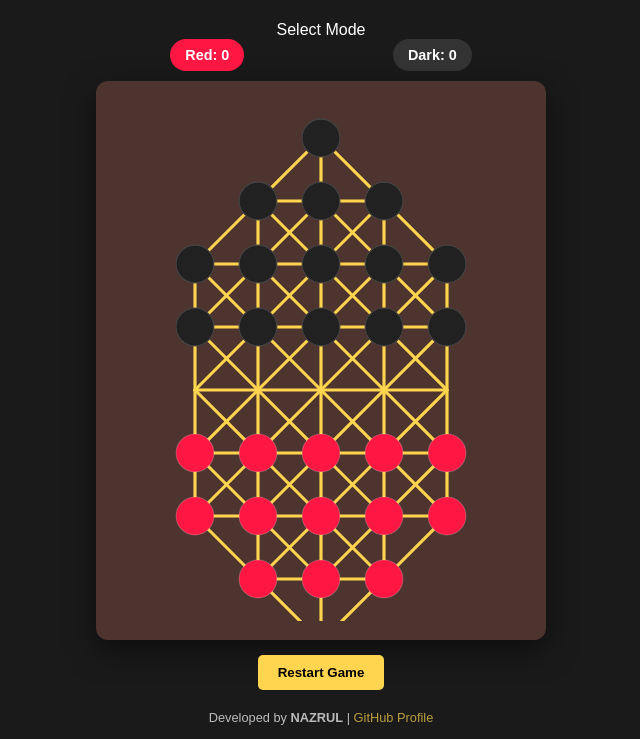
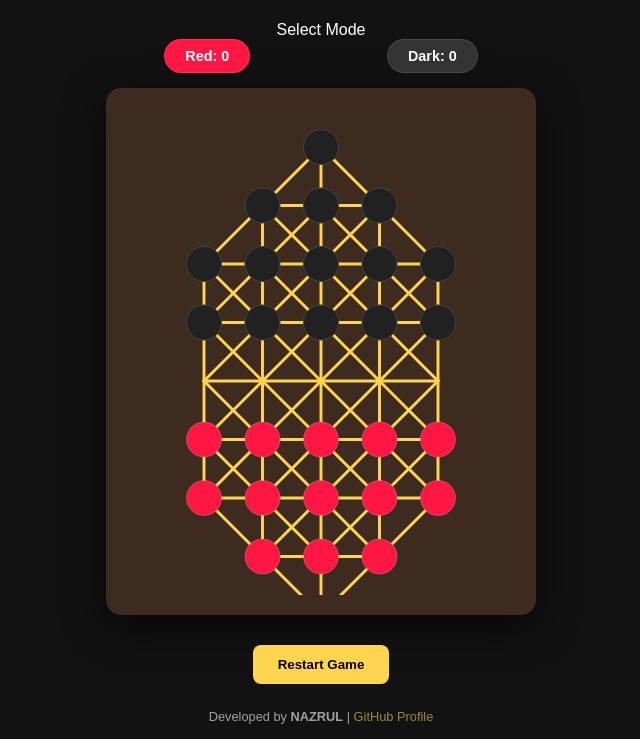
Before and after one commit to Alex000115/game-3, a plain HTML site: page index.html in a window 1280 px wide. Both pictures are taken after a click on the button "Local Multiplayer". Shown: the part 61-800 px from the top of the page, without its empty margins (319-959 px from the left). Drawn offline with Linux system fonts and the light colour scheme.

Commit message:
Update style.css

```diff
--- a/style.css
+++ b/style.css
@@ -1,9 +1,9 @@
 :root {
-    --bg: #1a1a1a;
-    --board: #4e342e;
+    --bg: #121212;
+    --board: #3d2b1f;
     --lines: #ffd54f;
-    --red: #ff1744;
-    --dark: #212121;
+    --p1: #ff1744;
+    --p2: #212121;
 }
 
 body {
@@ -21,29 +21,29 @@ body {
 
 .board-wrapper {
     background: var(--board);
-    padding: 15px;
-    border-radius: 12px;
-    box-shadow: 0 10px 30px rgba(0,0,0,0.5);
+    padding: 20px;
+    border-radius: 15px;
+    box-shadow: 0 10px 40px rgba(0,0,0,0.7);
+    margin: 10px;
 }
 
-svg { width: 100%; height: auto; }
+svg { width: 100%; height: auto; display: block; }
 
 .line { stroke: var(--lines); stroke-width: 3; stroke-linecap: round; }
 
-/* গুটি নড়া বন্ধ করতে transition বাদ দেওয়া হয়েছে */
 .bead { cursor: pointer; stroke: rgba(255,255,255,0.2); stroke-width: 1; }
-.bead.player1 { fill: var(--red); }
-.bead.player2 { fill: var(--dark); stroke: #444; }
-.bead.selected { stroke: #00e676; stroke-width: 5; }
+.bead.player1 { fill: var(--p1); }
+.bead.player2 { fill: var(--p2); stroke: #444; }
+.bead.selected { stroke: #00e676; stroke-width: 6; }
 
 .move-hint { fill: #00e676; opacity: 0.6; cursor: pointer; }
 
 .hidden { display: none; }
-.game-info { display: flex; justify-content: space-around; margin-bottom: 10px; }
-.score { padding: 8px 15px; border-radius: 20px; font-weight: bold; font-size: 0.9rem; }
-.score.p1 { background: var(--red); }
+.game-info { display: flex; justify-content: space-around; margin-bottom: 15px; }
+.score { padding: 8px 20px; border-radius: 20px; font-weight: bold; font-size: 0.9rem; border: 1px solid rgba(255,255,255,0.1); }
+.score.p1 { background: var(--p1); }
 .score.p2 { background: #333; }
 
-.restart-btn { margin-top: 15px; padding: 10px 20px; background: var(--lines); border: none; border-radius: 5px; font-weight: bold; cursor: pointer; }
-footer { margin-top: 20px; font-size: 0.8rem; opacity: 0.7; }
+.restart-btn { margin-top: 20px; padding: 12px 25px; background: var(--lines); border: none; border-radius: 8px; font-weight: bold; cursor: pointer; color: #000; }
+footer { margin-top: 25px; font-size: 0.8rem; opacity: 0.6; }
 footer a { color: var(--lines); text-decoration: none; }
```
